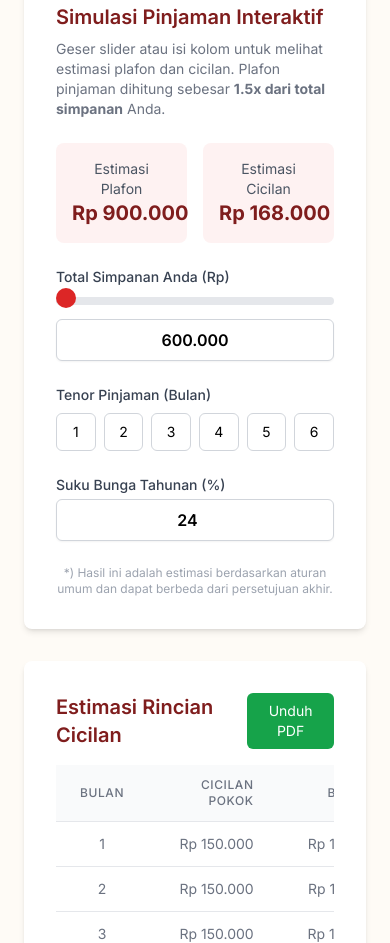
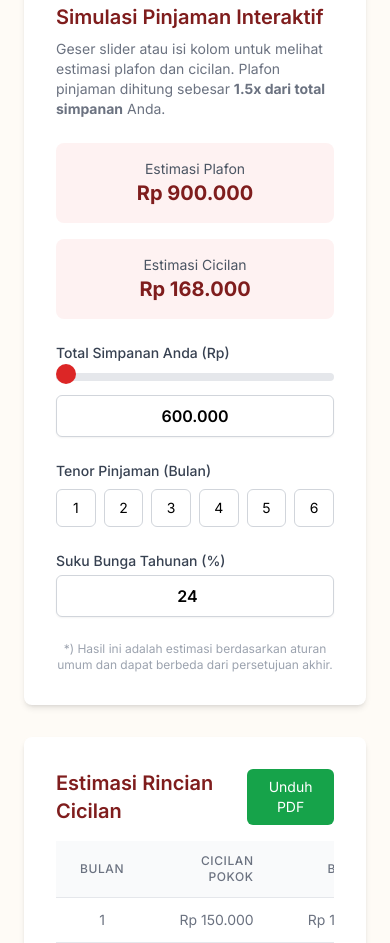
Before and after one commit to kopkaka/Bismillahirrahmanirrahim, a plain HTML site: page frontend/index.html in a window 390 px wide. Shown: the part 3586-4529 px from the top of the page. Drawn offline with nearby package versions, Linux system fonts and the light colour scheme; no server answers.

Commit message:
Update index.html

```diff
--- a/frontend/index.html
+++ b/frontend/index.html
@@ -203,7 +203,7 @@
                         <p class="text-sm text-gray-500 mb-6">Geser slider atau isi kolom untuk melihat estimasi plafon dan cicilan. Plafon pinjaman dihitung sebesar <strong>1.5x dari total simpanan</strong> Anda.</p>
 
                         <!-- HASIL KALKULASI -->
-                        <div class="grid grid-cols-2 gap-4 mb-6 text-center">
+                        <div class="grid grid-cols-1 md:grid-cols-2 gap-4 mb-6 text-center">
                             <div id="result" class="bg-red-50 p-4 rounded-lg">
                                 <p class="text-sm text-gray-600">Estimasi Plafon</p>
                                 <p id="plafonText" class="text-xl md:text-2xl font-bold text-accent">Rp 0</p>
```
